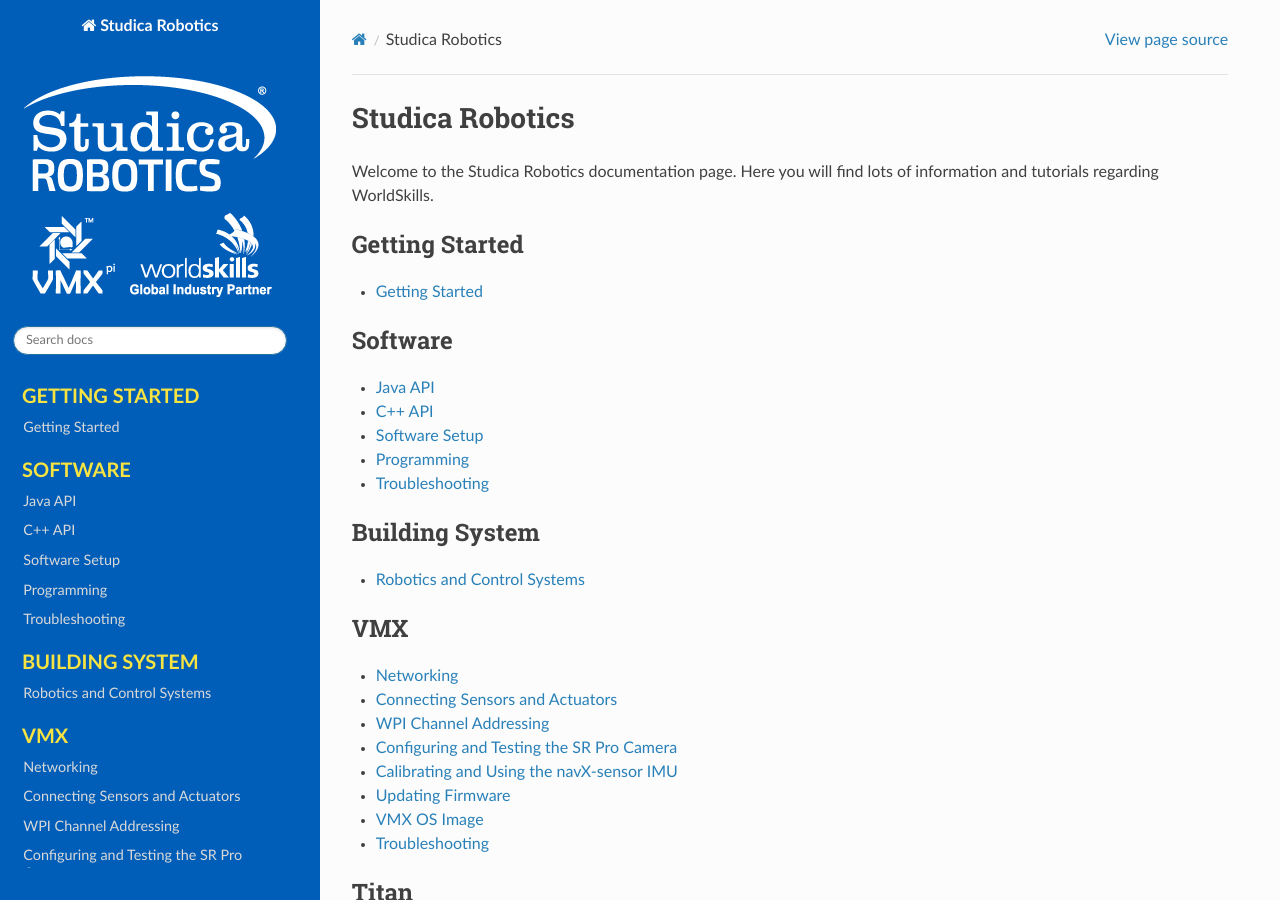
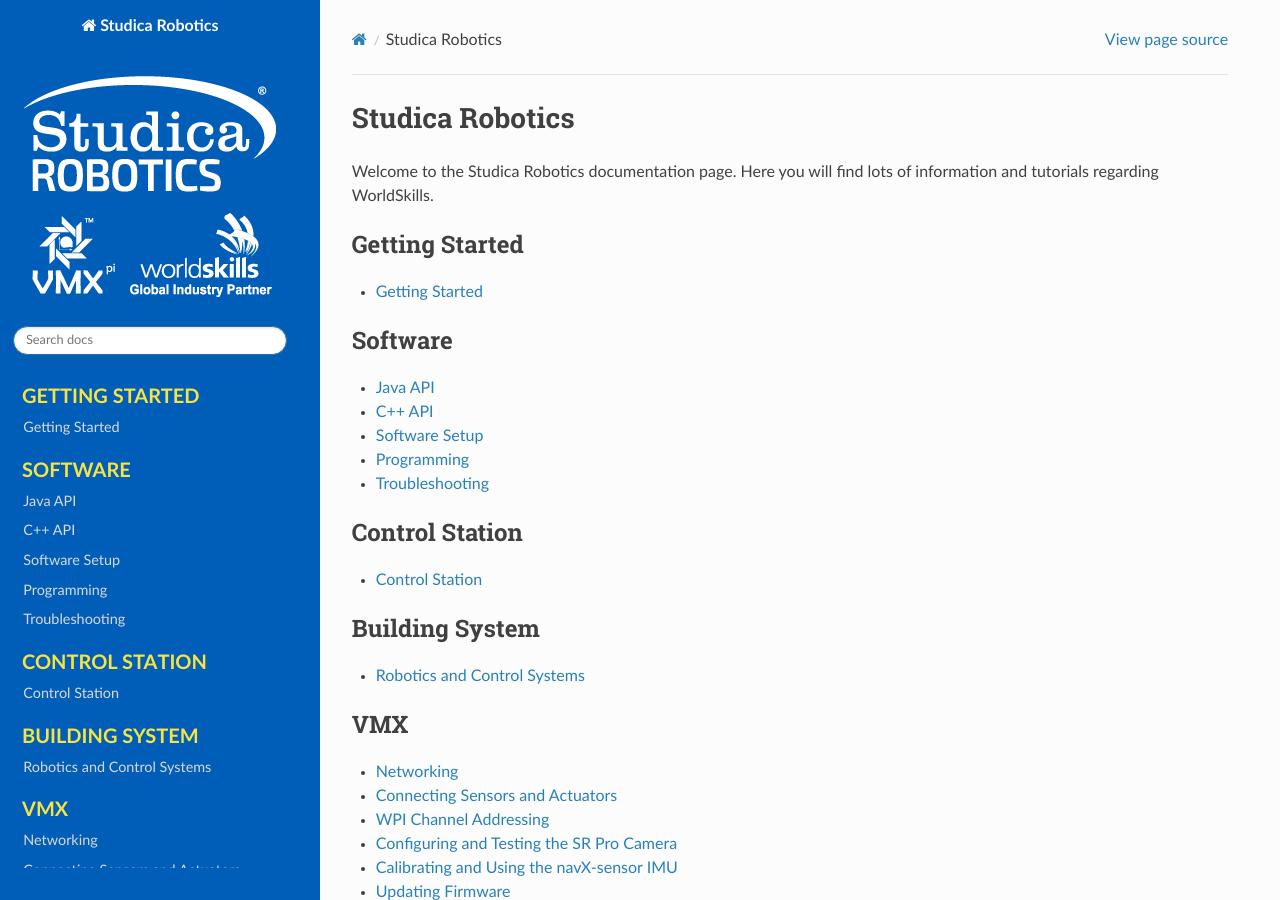
Before and after one commit to studica/studica-docs-worldskills, a Sphinx documentation site: the page built from source/index.rst, in a window 1280 px wide and 900 px high. Built offline with Sphinx 7.4.7 and the Read the Docs theme 2.0.0, drawn with Linux system fonts in a browser that asks for light colours; pages that are not in the unit, such as notebooks, are missing from menus.

Commit message:
Fix link error

```diff
--- a/source/index.rst
+++ b/source/index.rst
@@ -18,6 +18,12 @@
    docs/Software/software-setup/index
    docs/Software/programming/index
    docs/Software/troubleshooting
+
+.. toctree::
+   :maxdepth: 1
+   :caption: Control Station
+
+   docs/ControlStation/index
 
 .. toctree::
    :maxdepth: 1
```
